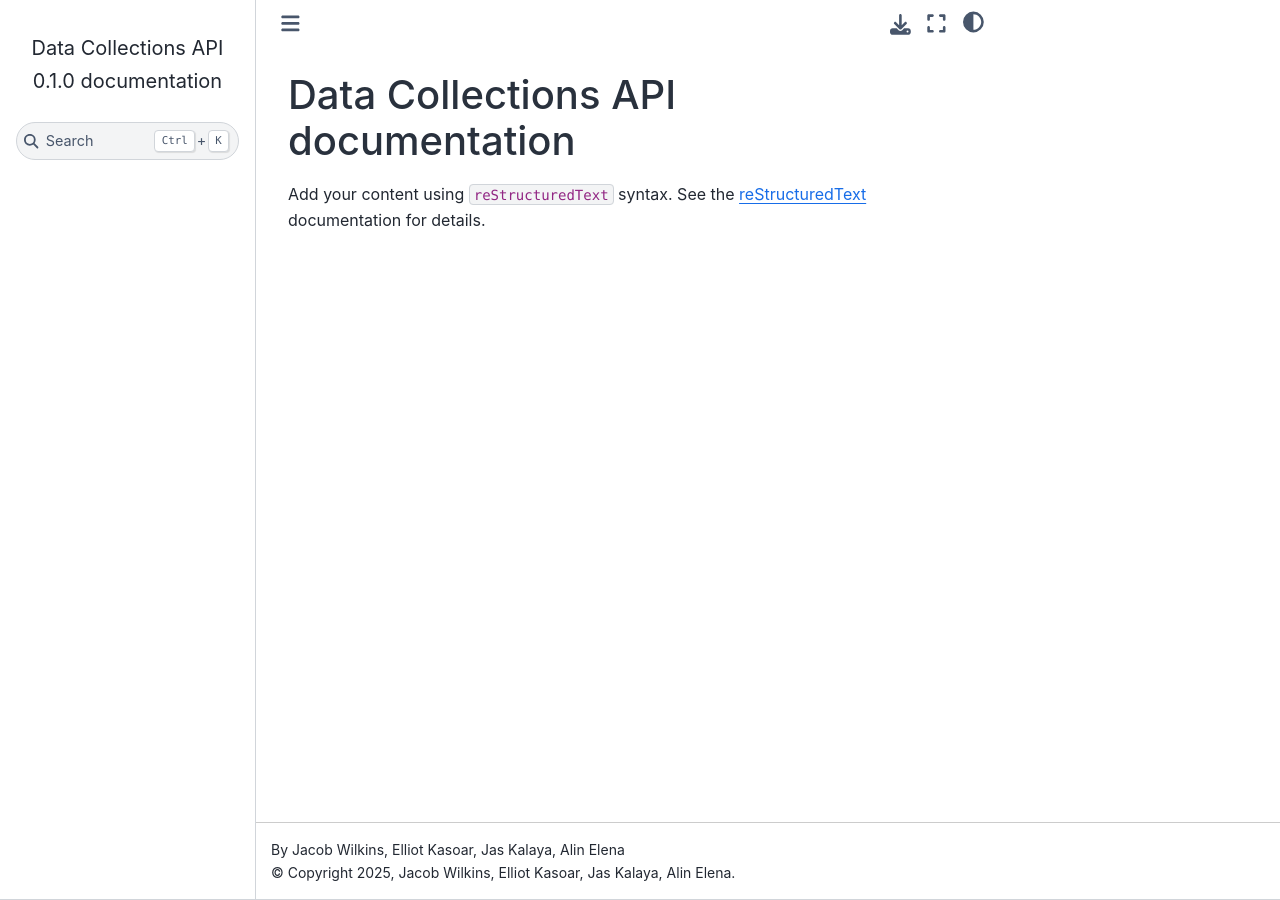
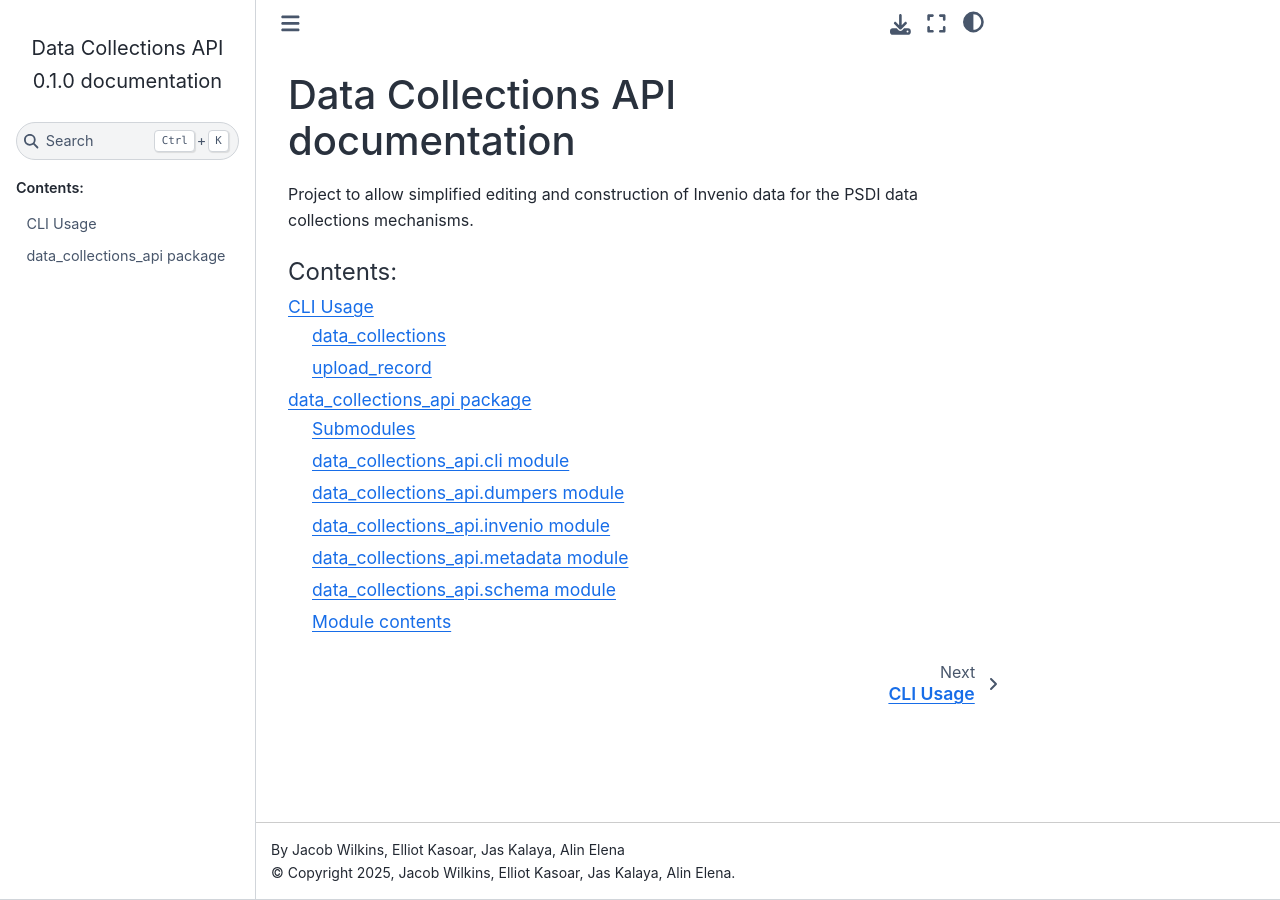
Before and after one commit to PSDI-UK/data-collections-API, a Sphinx documentation site: the page built from docs/source/index.rst, in a window 1280 px wide. Built offline with Sphinx 7.4.7 and the Sphinx Book theme 1.1.4, drawn with Linux system fonts in a browser that asks for light colours.

Commit message:
Initial documentation (bad, unfinished)

```diff
--- /dev/null
+++ b/docs/source/api/data_collections_api.rst
@@ -0,0 +1,53 @@
+data\_collections\_api package
+==============================
+
+Submodules
+----------
+
+data\_collections\_api.cli module
+---------------------------------
+
+.. automodule:: data_collections_api.cli
+   :members:
+   :show-inheritance:
+   :undoc-members:
+
+data\_collections\_api.dumpers module
+-------------------------------------
+
+.. automodule:: data_collections_api.dumpers
+   :members:
+   :show-inheritance:
+   :undoc-members:
+
+data\_collections\_api.invenio module
+-------------------------------------
+
+.. automodule:: data_collections_api.invenio
+   :members:
+   :show-inheritance:
+   :undoc-members:
+
+data\_collections\_api.metadata module
+--------------------------------------
+
+.. automodule:: data_collections_api.metadata
+   :members:
+   :show-inheritance:
+   :undoc-members:
+
+data\_collections\_api.schema module
+------------------------------------
+
+.. automodule:: data_collections_api.schema
+   :members:
+   :show-inheritance:
+   :undoc-members:
+
+Module contents
+---------------
+
+.. automodule:: data_collections_api
+   :members:
+   :show-inheritance:
+   :undoc-members:
--- /dev/null
+++ b/docs/source/api/modules.rst
@@ -0,0 +1,7 @@
+data_collections_api
+====================
+
+.. toctree::
+   :maxdepth: 4
+
+   data_collections_api
--- /dev/null
+++ b/docs/source/cli.rst
@@ -0,0 +1,32 @@
+CLI Usage
+=========
+
+``data_collections_api`` provides a few commandline tools for
+simplifying the process of uploading or verifying data.
+
+data_collections
+----------------
+
+``data_collections`` is the general top-level interface to the
+tools. These tools are implemented as sub-parsers within the main
+module.
+
+upload
+******
+
+Construct a set of data and upload a set of files along with the metadata to an
+Invenio repository.
+
+validate
+********
+
+Validate the metadata file for a dataset before uploading.
+
+dump
+****
+
+Dump a template metadata file ready for modification to upload.
+
+
+upload_record
+-------------
--- a/docs/source/conf.py
+++ b/docs/source/conf.py
@@ -6,7 +6,6 @@
 # -- Project information -----------------------------------------------------
 # https://www.sphinx-doc.org/en/master/usage/configuration.html#project-information
 
-import sys
 import data_collections_api
 
 project = 'Data Collections API'
--- a/docs/source/index.rst
+++ b/docs/source/index.rst
@@ -6,11 +6,12 @@
 Data Collections API documentation
 ==================================
 
-Add your content using ``reStructuredText`` syntax. See the
-`reStructuredText <https://www.sphinx-doc.org/en/master/usage/restructuredtext/index.html>`_
-documentation for details.
+Project to allow simplified editing and construction of Invenio data for the PSDI data collections mechanisms.
 
 
 .. toctree::
    :maxdepth: 2
    :caption: Contents:
+
+   cli
+   api/data_collections_api
```
Also changed, not shown: 1 other file.
